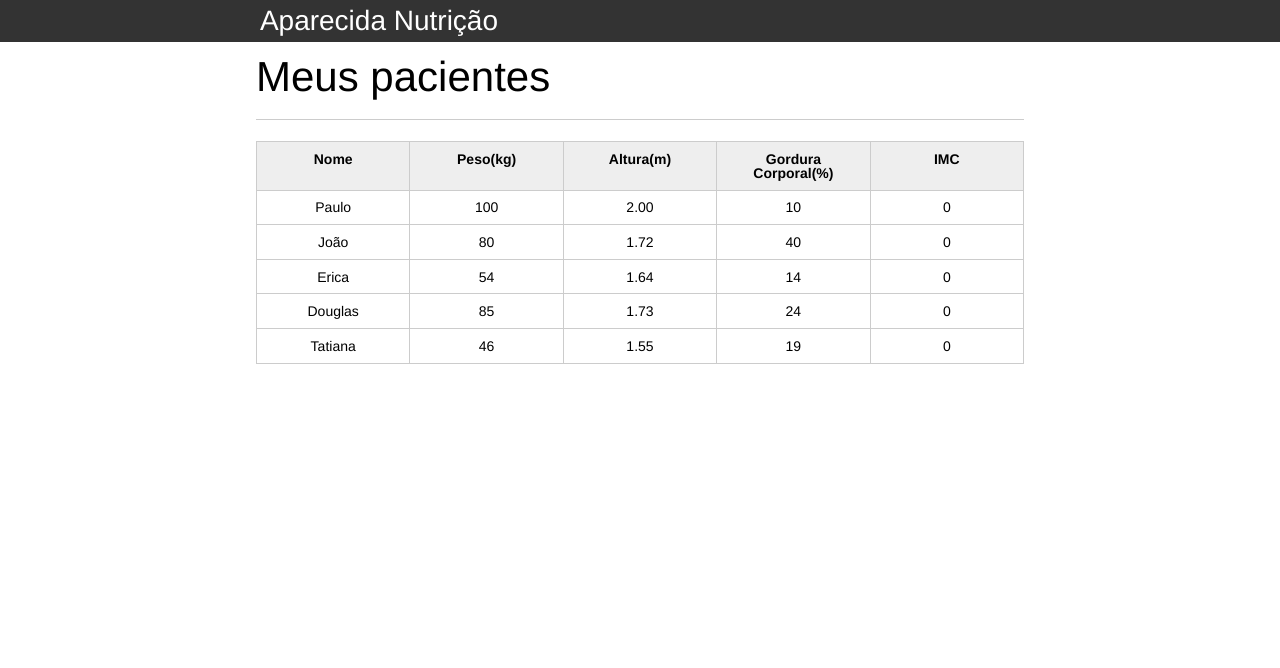
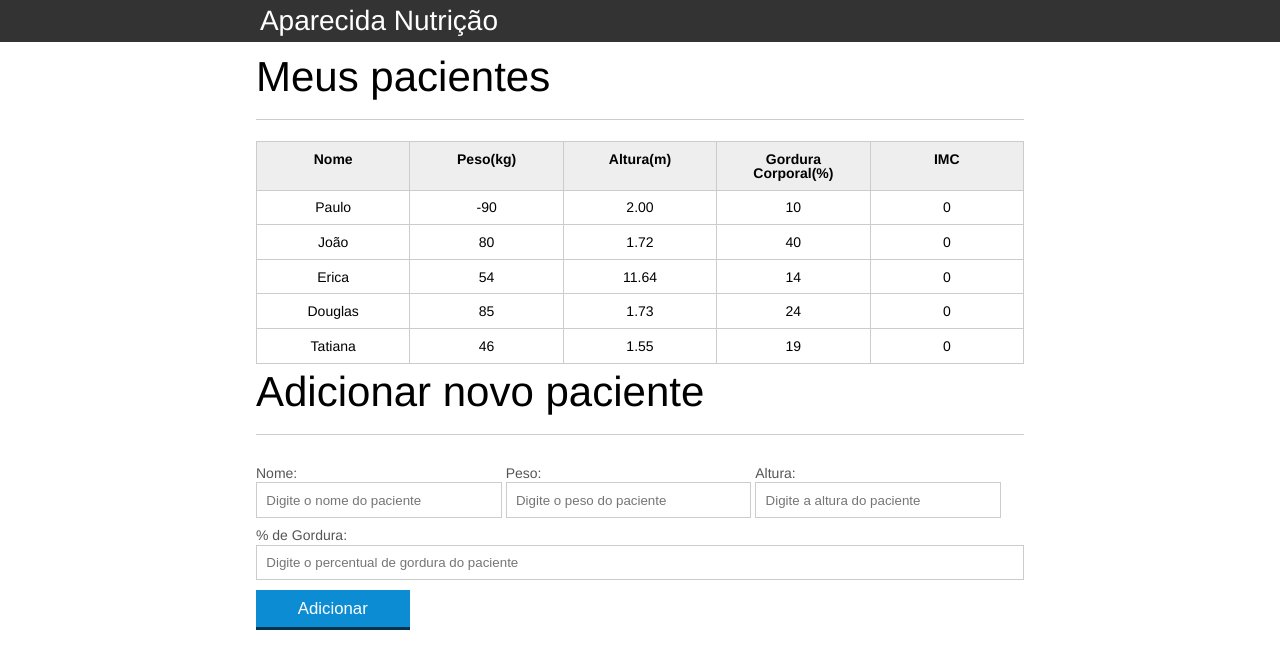
Before and after one commit to larissaSouzaM/larissa_nutricao, a plain HTML site: page index.html in a window 1280 px wide. Drawn offline with Linux system fonts and the light colour scheme.

Commit message:
Update index.html

```diff
--- a/index.html
+++ b/index.html
@@ -6,14 +6,13 @@
   <link rel="icon" href="favicon.ico" type="image/x-icon">
   <link rel="stylesheet" type="text/css" href="css/reset.css">
   <link rel="stylesheet" type="text/css" href="css/index.css">
+
  </head>
  <body>
 
-
-
   <header>
    <div class="container">
-				<h1>Aparecida Nutrição</h1>
+    <h1 class="titulo">Aparecida Nutrição</h1>
    </div>
   </header>
   <main>
@@ -30,9 +29,9 @@
       </tr>
      </thead>
      <tbody id="tabela-pacientes">
-						<tr class="paciente" id ="paulo">
+      <tr class="paciente" id="primeiro-paciente">
        <td class="info-nome">Paulo</td>
-							<td class="info-peso">100</td>
+       <td class="info-peso">-90</td>
        <td class="info-altura">2.00</td>
        <td class="info-gordura">10</td>
        <td class="info-imc">0</td>
@@ -49,7 +48,7 @@
       <tr class="paciente" >
        <td class="info-nome">Erica</td>
        <td class="info-peso">54</td>
-							<td class="info-altura">1.64</td>
+       <td class="info-altura">11.64</td>
        <td class="info-gordura">14</td>
        <td class="info-imc">0</td>
       </tr>
@@ -72,9 +71,42 @@
     </table>
 
    </section>
+
+   <section class="container">
+     <h2 id="titulo-form">Adicionar novo paciente</h2>
+
+     <form id="form-adiciona">
+       <div class="grupo">
+         <label for="nome"> Nome: </label>
+             <input type="text" name="nome" id="nome" placeholder="Digite o nome do paciente" class="campo" >
+       </div>
+
+       <div class="grupo">
+         <label for="peso"> Peso: </label>
+             <input type="text" name="peso" id="peso" placeholder="Digite o peso do paciente" class="campo" >
+       </div>
+
+         <div class="grupo">
+         <label for="altura"> Altura: </label>
+             <input type="text" name="altura" id="altura" placeholder="Digite a altura do paciente" class="campo" >
+       </div
+
+         <div class="grupo">
+         <label for="gordura">% de Gordura: </label>
+             <input type="text" name="gordura" id="gordura" placeholder="Digite o percentual de gordura do paciente" class="campo" >
+       </div>
+
+       <button id="adicionar-paciente" class="botao bto-principal">Adicionar</button>
+
+     </form>
+   </section>
+
   </main>
 
-		<script src="main.js"></script>
+  <script src="js/calcula-imc.js"></script>
+<script src="js/form.js"></script>
+ </body>
+</html>
 
 	</body>
 </html>
```
Lines whose indentation alone changed are shown as unchanged.
